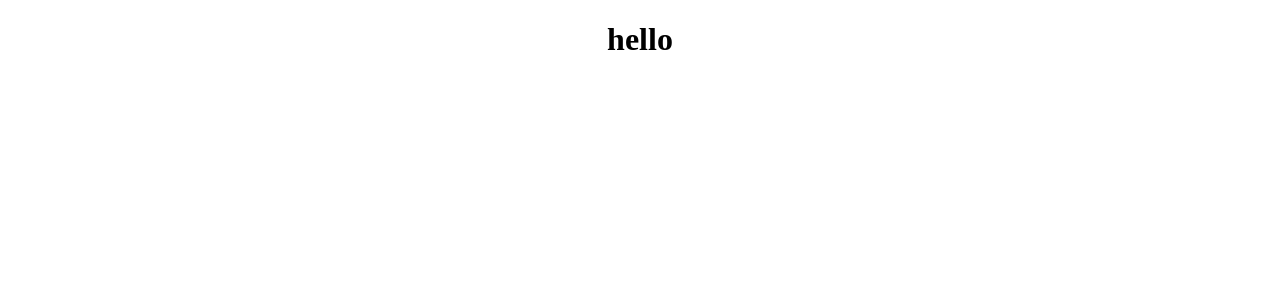
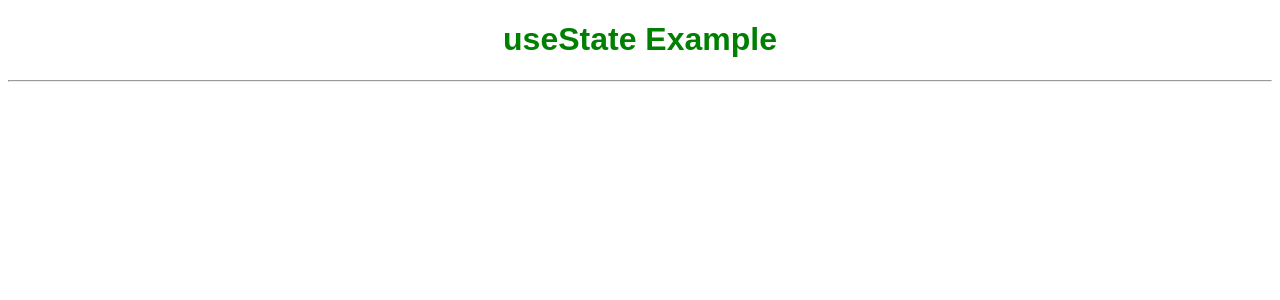
Before and after one commit to manuel-valles/react-hooks-in-depth, a React (Vite) app: page / in a window 1280 px wide. Shown: the top 300 px of the page. Built offline with nearby package versions, Linux system fonts and the light colour scheme.

Commit message:
Basic Hook: useState

```diff
--- a/src/App.js
+++ b/src/App.js
@@ -1,8 +1,16 @@
 import React from 'react';
 import { render } from 'react-dom';
+import State from './State';
 
 const App = () => {
-  return <h1>hello</h1>;
+  return (
+    <React.StrictMode>
+      <div className="App">
+        <State />
+        <hr />
+      </div>
+    </React.StrictMode>
+  );
 };
 
 render(<App />, document.getElementById('root'));
--- /dev/null
+++ b/src/State.js
@@ -0,0 +1,16 @@
+import React, { useState } from 'react';
+
+const StateComponent = () => {
+  const [isGreen, setIsGreen] = useState(true);
+
+  return (
+    <h1
+      onClick={() => setIsGreen(!isGreen)}
+      style={{ color: isGreen ? 'green' : 'red' }}
+    >
+      useState Example
+    </h1>
+  );
+};
+
+export default StateComponent;
--- a/src/style.css
+++ b/src/style.css
@@ -1,3 +1,4 @@
-body {
+.App {
+  font-family: sans-serif;
   text-align: center;
 }
```
